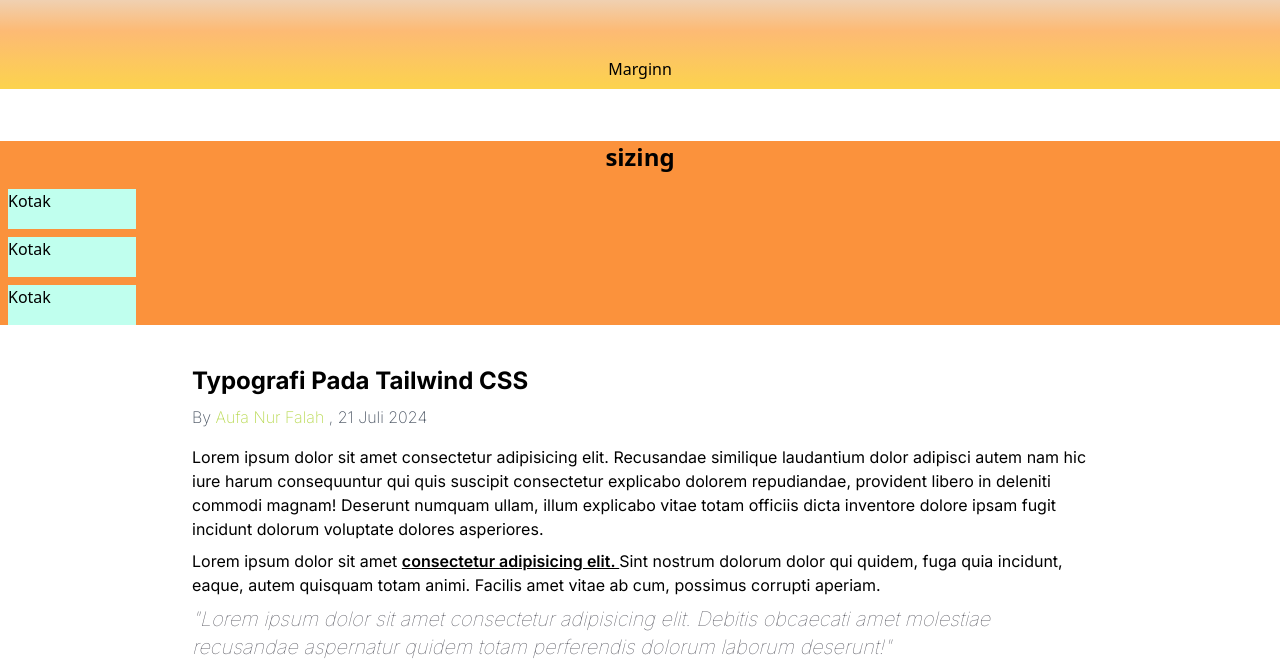
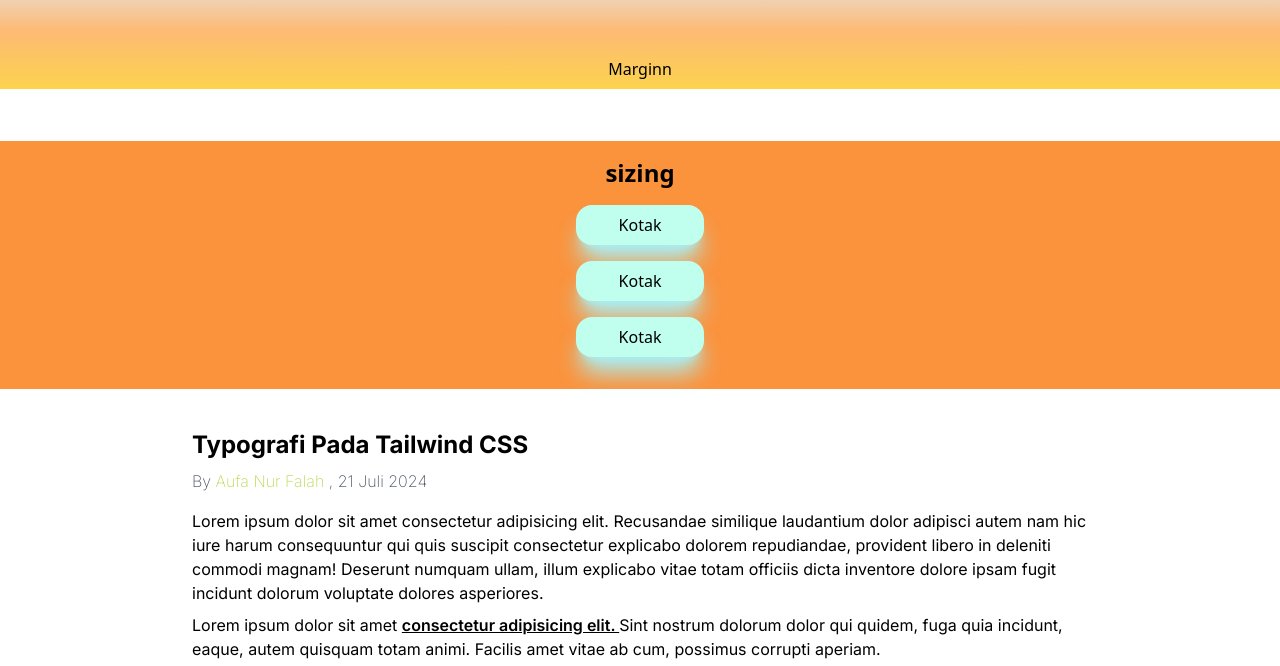
Before and after one commit to Alphonz0/Daily-Coding, a website: page public/index.html in a window 1280 px wide. Shown: the part 99-765 px from the top of the page. Drawn offline with Linux system fonts and the light colour scheme.

Commit message:
Day One Coding

```diff
--- a/public/index.html
+++ b/public/index.html
@@ -19,11 +19,11 @@
             <div class="my-13 p-2 text-center" >Marginn</div>
         </section>
 
-    <section class="mb-10 bg-orange-400">
+        <section class="mb-10 bg-orange-400 p-4">
             <h2 class="text-2xl mb-4 text-center font-semibold" >sizing</h2>
-        <div class="w-32 h-10 bg-kopi m-2">Kotak</div>
-        <div class="w-32 h-10 bg-kopi m-2">Kotak</div>
-        <div class="w-32 h-10 bg-kopi m-2">Kotak</div>
+            <div class="my-4 shadow-cyan-200 p-[1px] shadow-xl w-32 h-10 bg-kopi rounded-2xl mx-auto flex"> <h5 class="m-auto">Kotak</h5> </div>
+            <div class="my-4 shadow-cyan-200 w-32 p-[1px] h-10 shadow-xl bg-kopi rounded-2xl mx-auto flex" ><h5 class="m-auto">Kotak</h5></div>
+            <div class="my-4 shadow-cyan-200 w-32 h-10 p-[1px] bg-kopi shadow-xl rounded-2xl mx-auto flex" ><h5 class="m-auto">Kotak</h5></div>
         </section>
 
         <section class="mb-10 font-inter max-w-4xl mx-auto">
@@ -34,7 +34,7 @@
             <blockquote class="mb-2 text-zinc-600 font-thin text-xl italic">"Lorem ipsum dolor sit amet consectetur adipisicing elit. Debitis obcaecati amet molestiae recusandae aspernatur quidem totam perferendis dolorum laborum deserunt!"</blockquote>
         </section>
 
-    <div class="bg-cover mx-auto max-w-xl h-96 overflow-y-scroll bg-[#bada55]" style="background-image: url('Pribadi.png');">
+        <div class="bg-cover mx-auto shadow-xl max-w-xl h-96 overflow-y-scroll bg-[#bada55]" style="background-image: url('Pribadi.png');">
             <p class="p-4 text-xl">Lorem ipsum dolor sit amet consectetur, adipisicing elit. Laborum et quos quam iste. Ut, ab repellat veniam dolor deserunt asperiores. Lorem ipsum dolor sit amet consectetur, adipisicing elit. Saepe itaque officiis, vitae beatae vero in ea dolores dicta repudiandae, quaerat explicabo iure a voluptatum. Voluptate velit modi iure similique nesciunt. Obcaecati assumenda molestiae similique natus excepturi? Non aspernatur voluptas magnam provident deleniti nobis doloremque eos, dolore cupiditate vitae? Molestiae iusto reprehenderit reiciendis culpa modi ab hic ducimus non pariatur cupiditate vitae cum optio officiis, id eius excepturi facere, dolores veniam provident! Explicabo, repellendus? Et nam magnam perferendis commodi adipisci? Voluptas voluptate possimus quidem ipsam natus fugit vitae cum cupiditate ullam adipisci rem nesciunt assumenda nisi necessitatibus magnam, atque soluta placeat!</p>
         </div>
         <div class="mt-32 max-w-xl mx-auto bg-slate-600 h-96"></div>
--- a/tailwind.config.js
+++ b/tailwind.config.js
@@ -2,6 +2,9 @@
 module.exports = {
   content: ["./public/**/*.{html,js}"],
   theme: {
+    container: {
+      center: true,
+    },
     extend: {
       spacing: {
         13 : '3.25rem',
```
Also changed, not shown: public/css/index_1.css, 1 other file. Lines whose indentation alone changed are shown as unchanged.
